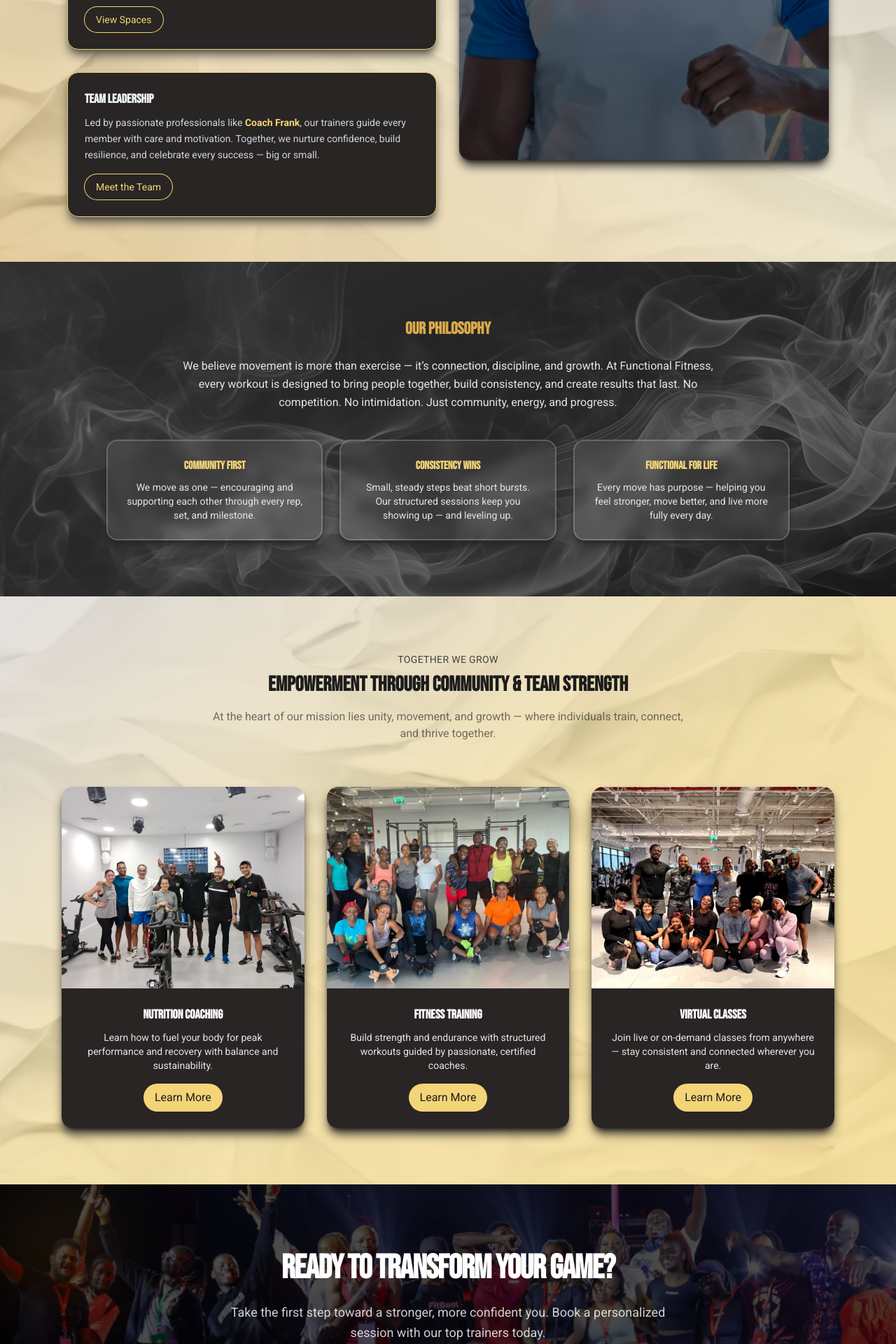
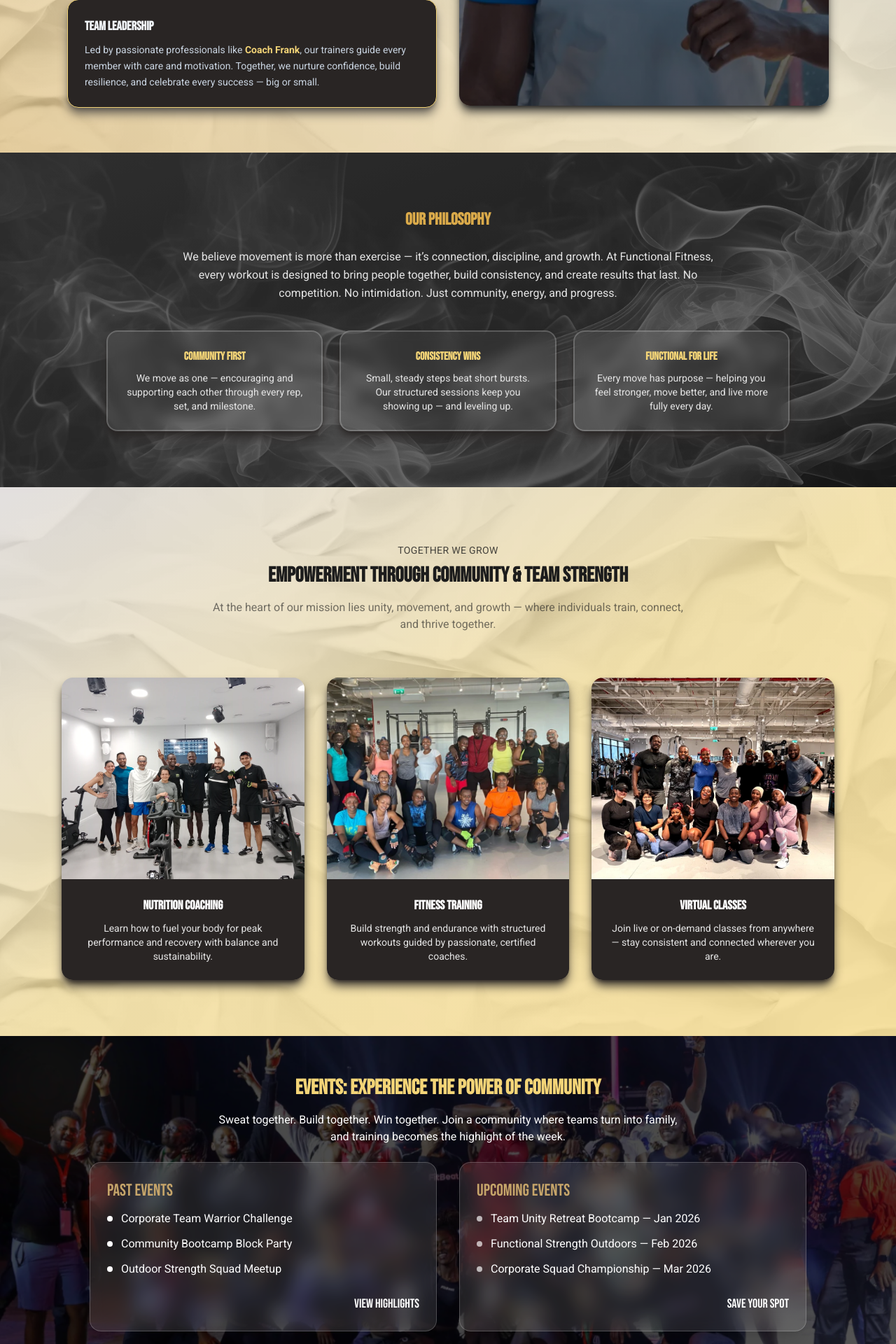
Before and after one commit to elibiz443/funfit, a PHP site: page /funfit/ in a window 1280 px wide. Shown: the part 2560-4480 px from the top of the page at 70% size. Run offline with PHP 8.4, Linux system fonts and the light colour scheme; some libraries are stand-ins or nearby versions.

Commit message:
Removed unnecesary CTA

```diff
--- a/assets/css/output.css
+++ b/assets/css/output.css
@@ -93,6 +93,7 @@
     --radius-xl: 0.75rem;
     --radius-2xl: 1rem;
     --ease-in-out: cubic-bezier(0.4, 0, 0.2, 1);
+    --animate-pulse: pulse 2s cubic-bezier(0.4, 0, 0.6, 1) infinite;
     --blur-sm: 8px;
     --blur-md: 12px;
     --blur-3xl: 64px;
@@ -278,6 +279,9 @@
   .top-6 {
     top: calc(var(--spacing) * 6);
   }
+  .top-\[-30px\] {
+    top: -30px;
+  }
   .right-0 {
     right: calc(var(--spacing) * 0);
   }
@@ -290,6 +294,9 @@
   .right-6 {
     right: calc(var(--spacing) * 6);
   }
+  .right-\[-40px\] {
+    right: -40px;
+  }
   .-bottom-1 {
     bottom: calc(var(--spacing) * -1);
   }
@@ -302,6 +309,9 @@
   .bottom-12 {
     bottom: calc(var(--spacing) * 12);
   }
+  .bottom-\[-40px\] {
+    bottom: -40px;
+  }
   .bottom-\[2\.8rem\] {
     bottom: 2.8rem;
   }
@@ -319,6 +329,9 @@
   }
   .left-6 {
     left: calc(var(--spacing) * 6);
+  }
+  .left-\[-30px\] {
+    left: -30px;
   }
   .z-10 {
     z-index: 10;
@@ -537,6 +550,9 @@
   .h-44 {
     height: calc(var(--spacing) * 44);
   }
+  .h-48 {
+    height: calc(var(--spacing) * 48);
+  }
   .h-52 {
     height: calc(var(--spacing) * 52);
   }
@@ -606,6 +622,9 @@
   .w-44 {
     width: calc(var(--spacing) * 44);
   }
+  .w-48 {
+    width: calc(var(--spacing) * 48);
+  }
   .w-52 {
     width: calc(var(--spacing) * 52);
   }
@@ -662,6 +681,9 @@
   }
   .max-w-xl {
     max-width: var(--container-xl);
+  }
+  .flex-1 {
+    flex: 1;
   }
   .flex-shrink-0 {
     flex-shrink: 0;
@@ -705,6 +727,9 @@
   .transform {
     transform: var(--tw-rotate-x,) var(--tw-rotate-y,) var(--tw-rotate-z,) var(--tw-skew-x,) var(--tw-skew-y,);
   }
+  .animate-pulse {
+    animation: var(--animate-pulse);
+  }
   .cursor-pointer {
     cursor: pointer;
   }
@@ -788,6 +813,13 @@
       margin-block-end: calc(calc(var(--spacing) * 2) * calc(1 - var(--tw-space-y-reverse)));
     }
   }
+  .space-y-3 {
+    :where(& > :not(:last-child)) {
+      --tw-space-y-reverse: 0;
+      margin-block-start: calc(calc(var(--spacing) * 3) * var(--tw-space-y-reverse));
+      margin-block-end: calc(calc(var(--spacing) * 3) * calc(1 - var(--tw-space-y-reverse)));
+    }
+  }
   .space-y-4 {
     :where(& > :not(:last-child)) {
       --tw-space-y-reverse: 0;
@@ -958,6 +990,9 @@
   .bg-\[\#c6a56a\] {
     background-color: #c6a56a;
   }
+  .bg-\[\#c6a56a\]\/10 {
+    background-color: color-mix(in oklab, #c6a56a 10%, transparent);
+  }
   .bg-\[\#daaa4a\] {
     background-color: #daaa4a;
   }
@@ -1346,6 +1381,9 @@
   .px-8 {
     padding-inline: calc(var(--spacing) * 8);
   }
+  .px-10 {
+    padding-inline: calc(var(--spacing) * 10);
+  }
   .py-1 {
     padding-block: calc(var(--spacing) * 1);
   }
@@ -1360,6 +1398,9 @@
   }
   .py-12 {
     padding-block: calc(var(--spacing) * 12);
+  }
+  .py-14 {
+    padding-block: calc(var(--spacing) * 14);
   }
   .py-16 {
     padding-block: calc(var(--spacing) * 16);
@@ -1581,6 +1622,12 @@
   }
   .text-white {
     color: var(--color-white);
+  }
+  .text-white\/60 {
+    color: color-mix(in srgb, #fff 60%, transparent);
+    @supports (color: color-mix(in lab, red, red)) {
+      color: color-mix(in oklab, var(--color-white) 60%, transparent);
+    }
   }
   .text-white\/70 {
     color: color-mix(in srgb, #fff 70%, transparent);
@@ -2007,6 +2054,13 @@
     &:hover {
       @media (hover: hover) {
         color: #1c1c1c;
+      }
+    }
+  }
+  .hover\:text-\[\#c6a56a\] {
+    &:hover {
+      @media (hover: hover) {
+        color: #c6a56a;
       }
     }
   }
@@ -2753,6 +2807,11 @@ a {
 @property --tw-ease {
   syntax: "*";
   inherits: false;
+}
+@keyframes pulse {
+  50% {
+    opacity: 0.5;
+  }
 }
 @layer properties {
   @supports ((-webkit-hyphens: none) and (not (margin-trim: inline))) or ((-moz-orient: inline) and (not (color:rgb(from red r g b)))) {
--- a/includes/header.php
+++ b/includes/header.php
@@ -89,11 +89,6 @@
         </svg>
       </a>
       <a href="#" class="flex items-center hover:scale-110 transition-all duration-500 ease-in-out">
-        <svg xmlns="http://www.w3.org/2000/svg" viewBox="0 0 448 512" fill="currentColor" class="h-3.5 w-3.5 md:h-5 md:w-5">
-          <path d="M448,209.91a210.06,210.06,0,0,1-122.77-39.25V349.38A162.55,162.55,0,1,1,185,188.31V278.2a74.62,74.62,0,1,0,52.23,71.18V0l88,0a121.18,121.18,0,0,0,1.86,22.17h0A122.18,122.18,0,0,0,381,102.39a121.43,121.43,0,0,0,67,20.14Z"/>
-        </svg>
-      </a>
-      <a href="#" class="flex items-center hover:scale-110 transition-all duration-500 ease-in-out">
         <svg xmlns="http://www.w3.0000/svg" viewBox="0 0 448 512" fill="currentColor" class="h-3.5 w-3.5 md:h-5 md:w-5">
           <path d="M416 32H31.9C14.3 32 0 46.5 0 64.3v383.4C0 465.5 14.3 480 31.9 480H416c17.6 0 32-14.5 32-32.3V64.3c0-17.8-14.4-32.3-32-32.3zM135.4 416H69V202.2h66.5V416zm-33.2-243c-21.3 0-38.5-17.3-38.5-38.5S80.9 96 102.2 96c21.2 0 38.5 17.3 38.5 38.5 0 21.3-17.2 38.5-38.5 38.5zm282.1 243h-66.4V312c0-24.8-.5-56.7-34.5-56.7-34.6 0-39.9 27-39.9 54.9V416h-66.4V202.2h63.7v29.2h.9c8.9-16.8 30.6-34.5 62.9-34.5 67.2 0 79.7 44.3 79.7 101.9V416z"/>
         </svg>
--- /dev/null
+++ b/includes/sections/home/advert.php
@@ -0,0 +1,66 @@
+<section class="relative py-14 text-white overflow-hidden">
+  <div class="absolute inset-0 bg-fixed bg-center bg-cover bg-no-repeat" style="background-image: url('<?php echo ROOT_URL; ?>/assets/images/book/book.webp');"></div>
+  <div class="absolute inset-0 bg-black/70"></div>
+
+  <div class="relative z-10 max-w-6xl mx-auto px-6 text-center">
+    <h2 class="text-3xl font-extrabold text-[#f3d477] mb-4">
+      Events: Experience the Power of Community
+    </h2>
+    <p class="text-white max-w-2xl mx-auto mb-6">
+      Sweat together. Build together. Win together. Join a community where teams turn into family, and training becomes the highlight of the week.
+    </p>
+
+    <div class="grid grid-cols-1 md:grid-cols-2 gap-8 text-left max-w-5xl mx-auto">
+      <div class="bg-white/10 backdrop-blur-md p-6 rounded-2xl shadow-xl border border-white/20 flex flex-col">
+        <span class="font-['Bebas_Neue'] text-2xl text-[#c6a56a] mb-3">Past Events</span>
+        <div class="space-y-3 flex-1">
+          <div class="flex items-center gap-3">
+            <div class="w-2 h-2 rounded-full bg-white"></div>
+            <span class="text-sm md:text-base">Corporate Team Warrior Challenge</span>
+          </div>
+          <div class="flex items-center gap-3">
+            <div class="w-2 h-2 rounded-full bg-white"></div>
+            <span class="text-sm md:text-base">Community Bootcamp Block Party</span>
+          </div>
+          <div class="flex items-center gap-3">
+            <div class="w-2 h-2 rounded-full bg-white"></div>
+            <span class="text-sm md:text-base">Outdoor Strength Squad Meetup</span>
+          </div>
+        </div>
+        <div class="mt-6 flex items-center justify-end">
+          <a href="<?php echo ROOT_URL; ?>/past_events" class="font-['Bebas_Neue'] text-lg text-white hover:text-[#c6a56a] transition">View Highlights</a>
+        </div>
+      </div>
+
+      <div class="bg-white/10 backdrop-blur-md p-6 rounded-2xl shadow-xl border border-white/20 flex flex-col">
+        <span class="font-['Bebas_Neue'] text-2xl text-[#c6a56a] mb-3">Upcoming Events</span>
+        <div class="space-y-3 flex-1">
+          <div class="flex items-center gap-3">
+            <div class="w-2 h-2 rounded-full bg-white animate-pulse"></div>
+            <span class="text-sm md:text-base">Team Unity Retreat Bootcamp — Jan 2026</span>
+          </div>
+          <div class="flex items-center gap-3">
+            <div class="w-2 h-2 rounded-full bg-white animate-pulse"></div>
+            <span class="text-sm md:text-base">Functional Strength Outdoors — Feb 2026</span>
+          </div>
+          <div class="flex items-center gap-3">
+            <div class="w-2 h-2 rounded-full bg-white animate-pulse"></div>
+            <span class="text-sm md:text-base">Corporate Squad Championship — Mar 2026</span>
+          </div>
+        </div>
+        <div class="mt-6 flex items-center justify-end">
+          <a href="<?php echo ROOT_URL; ?>/upcoming_events" class="font-['Bebas_Neue'] text-lg text-white hover:text-[#c6a56a] transition">Save Your Spot</a>
+        </div>
+      </div>
+    </div>
+
+    <div class="mt-6">
+      <span class="font-['Bebas_Neue'] text-lg text-white/60 italic tracking-wide">
+        Team building · bootcamps · competitions · fitness socials
+      </span>
+    </div>
+  </div>
+
+  <div class="absolute top-[-30px] left-[-30px] w-48 h-48 bg-[#c6a56a]/10 rounded-full blur-3xl"></div>
+  <div class="absolute bottom-[-40px] right-[-40px] w-64 h-64 bg-white/5 rounded-full blur-3xl"></div>
+</section>
--- a/includes/sections/home/bookings.php
+++ /dev/null
@@ -1,36 +0,0 @@
-<!-- BOOKING / CTA -->
-<section id="book" class="relative py-24 text-white overflow-hidden">
-  <div class="absolute inset-0 bg-fixed bg-center bg-cover bg-no-repeat"
-    style="background-image: url('<?php echo ROOT_URL; ?>/assets/images/book/book.webp');"></div>
-
-  <!-- Overlay -->
-  <div class="absolute inset-0 bg-black/70"></div>
-
-  <div class="relative z-10 max-w-5xl mx-auto px-6 text-center">
-    <h2 class="text-4xl md:text-5xl font-extrabold mb-6 tracking-tight">
-      Ready to Transform Your Game?
-    </h2>
-    <p class="text-white/80 max-w-2xl mx-auto mb-12 text-lg leading-relaxed">
-      Take the first step toward a stronger, more confident you.
-      Book a personalized session with our top trainers today.
-    </p>
-
-    <form id="bookForm" class="flex flex-col sm:flex-row justify-center items-center gap-4">
-      <input type="text" name="name" required placeholder="Your Name"
-        class="px-6 py-3 w-full sm:w-56 rounded-full focus:outline-none text-white border border-white/60 shadow-inner placeholder-gray-300" />
-      <input type="email" name="email" required placeholder="Email Address"
-        class="px-6 py-3 w-full sm:w-64 rounded-full focus:outline-none text-white border border-white/60 shadow-inner placeholder-gray-300" />
-      <button type="submit" class="cursor-pointer bg-[#daaa4a] text-white font-semibold px-8 py-3 rounded-full hover:bg-white hover:text-[#daaa4a] transition-all duration-500 ease-in-out shadow-lg shadow-stone-800">
-        Book Now
-      </button>
-    </form>
-
-    <p class="mt-8 text-sm text-white/70 italic">
-      No commitment — just a chance to experience excellence.
-    </p>
-  </div>
-
-  <!-- Decorative subtle glow accents -->
-  <div class="absolute top-0 left-0 w-40 h-40 bg-[#b16e13]/20 rounded-full blur-3xl"></div>
-  <div class="absolute bottom-0 right-0 w-52 h-52 bg-white/10 rounded-full blur-3xl"></div>
-</section>
--- a/includes/sections/home/community.php
+++ b/includes/sections/home/community.php
@@ -12,7 +12,6 @@
         <div class="p-6 bg-stone-800">
           <h4 class="font-semibold text-lg text-white">Nutrition Coaching</h4>
           <p class="text-sm text-neutral-200 mt-2">Learn how to fuel your body for peak performance and recovery with balance and sustainability.</p>
-          <button class="cursor-pointer mt-4 bg-[#f3d477] text-[#1c1c1c] px-4 py-2 rounded-full hover:scale-105 transition-all duration-500 ease-in-out">Learn More</button>
         </div>
       </div>
 
@@ -21,7 +20,6 @@
         <div class="p-6 bg-stone-800">
           <h4 class="font-semibold text-lg text-white">Fitness Training</h4>
           <p class="text-sm text-neutral-200 mt-2">Build strength and endurance with structured workouts guided by passionate, certified coaches.</p>
-          <button class="cursor-pointer mt-4 bg-[#f3d477] text-[#1c1c1c] px-4 py-2 rounded-full hover:scale-105 transition-all duration-500 ease-in-out">Learn More</button>
         </div>
       </div>
 
@@ -30,7 +28,6 @@
         <div class="p-6 bg-stone-800">
           <h4 class="font-semibold text-lg text-white">Virtual Classes</h4>
           <p class="text-sm text-neutral-200 mt-2">Join live or on-demand classes from anywhere — stay consistent and connected wherever you are.</p>
-          <button class="cursor-pointer mt-4 bg-[#f3d477] text-[#1c1c1c] px-4 py-2 rounded-full hover:scale-105 transition-all duration-500 ease-in-out">Learn More</button>
         </div>
       </div>
     </div>
--- a/includes/sections/home/team.php
+++ b/includes/sections/home/team.php
@@ -12,25 +12,16 @@
         <div class="bg-stone-800 rounded-2xl shadow-lg shadow-stone-600 p-6 border border-[#f3d477]">
           <h3 class="font-semibold text-lg text-slate-100 mb-2">Our Training Philosophy</h3>
           <p class="text-slate-300 text-sm leading-relaxed">We grow stronger together. Our training approach blends discipline, teamwork, and shared energy — creating an uplifting atmosphere where everyone inspires one another. Each workout builds not just strength, but trust and unity within the team.</p>
-          <div class="mt-4">
-            <a href="#" class="inline-flex items-center gap-2 text-[#f3d477] font-medium text-sm px-4 py-2 rounded-full ring-1 ring-[#f3d477] hover:bg-[#daaa4a] hover:text-[#1c1c1c] transition-all duration-500 ease-in-out">Learn More</a>
-          </div>
         </div>
 
         <div class="bg-stone-800 rounded-2xl shadow-lg shadow-stone-600 p-6 border border-[#f3d477]">
           <h3 class="font-semibold text-lg text-slate-100 mb-2">Facilities & Community</h3>
           <p class="text-slate-300 text-sm leading-relaxed">Our facilities and community zones encourage connection and collaboration. Whether it’s team circuits, recovery lounges, or group challenges — every corner is designed to motivate and unite.</p>
-          <div class="mt-4">
-            <a href="#" class="inline-flex items-center gap-2 text-[#f3d477] font-medium text-sm px-4 py-2 rounded-full ring-1 ring-[#f3d477] hover:bg-[#daaa4a] hover:text-[#1c1c1c] transition-all duration-500 ease-in-out">View Spaces</a>
-          </div>
         </div>
 
         <div class="bg-stone-800 rounded-2xl shadow-lg shadow-stone-600 p-6 border border-[#f3d477]">
           <h3 class="font-semibold text-lg text-slate-100 mb-2">Team Leadership</h3>
           <p class="text-slate-300 text-sm leading-relaxed">Led by passionate professionals like <span class="text-[#f3d477] font-semibold">Coach Frank</span>, our trainers guide every member with care and motivation. Together, we nurture confidence, build resilience, and celebrate every success — big or small.</p>
-          <div class="mt-4">
-            <a href="#" class="inline-flex items-center gap-2 text-[#f3d477] font-medium text-sm px-4 py-2 rounded-full ring-1 ring-[#f3d477] hover:bg-[#daaa4a] hover:text-[#1c1c1c] transition-all duration-500 ease-in-out">Meet the Team</a>
-          </div>
         </div>
       </div>
 
--- a/index.php
+++ b/index.php
@@ -34,7 +34,7 @@
     <?php include './includes/sections/home/team.php'; ?>
     <?php include './includes/sections/home/philosophy.php'; ?>
     <?php include './includes/sections/home/community.php'; ?>
-    <?php include './includes/sections/home/bookings.php'; ?>
+    <?php include './includes/sections/home/advert.php'; ?>
     <?php include './includes/sections/home/membership.php'; ?>
     <?php include './includes/sections/home/testimonials.php'; ?>
     <?php include './includes/sections/home/faqs.php'; ?>
```
